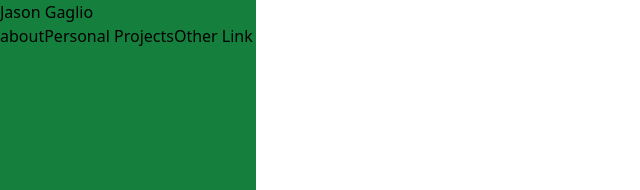
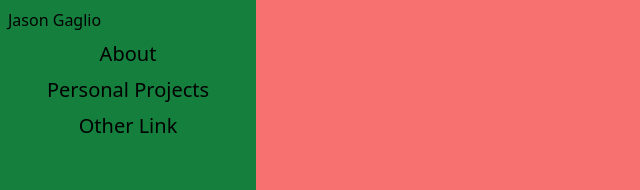
Before and after one commit to Jayrassic/Portfolio_2024, a React (Vite) app: page / in a window 1280 px wide. Shown: the top 190 px of the page, without its empty margins (0-640 px from the left). Built offline with nearby package versions, Linux system fonts and the light colour scheme.

Commit message:
Created basic layout

```diff
--- a/src/App.jsx
+++ b/src/App.jsx
@@ -1,12 +1,98 @@
-import Nav from "./components/Nav";
-import Content from "./components/Content";
+import { motion } from "framer-motion";
+import AboutMe from "./components/AboutMe";
 
 function App() {
+  function scrollHandler(e) {
+    e.preventDefault();
+    const target = e.target;
+    const id = target.getAttribute("href").replace("#", "");
+    const element = document.getElementById(id);
+    element.scrollIntoView(true, {
+      behavior: "smooth",
+    });
+  }
+
   return (
-    <section className="grid grid-cols-10">
-      <Nav />
-      <Content />
-    </section>
+    <div className="grid grid-cols-10 bg-slate-300">
+      <nav className="col-span-2 bg-green-700 h-screen sticky top-1 self-start">
+        <h1 className="p-1 m-1" onClick={(e) => scrollHandler(e)}>
+          <a href="#home">Jason Gaglio</a>
+        </h1>
+        <motion.ul
+          className="flex flex-col gap-2 text-center"
+          onClick={(e) => scrollHandler(e)}
+        >
+          <li>
+            <a className="text-xl" href="#about">
+              About
+            </a>
+          </li>
+          <li>
+            <a className="text-xl" href="#personal">
+              Personal Projects
+            </a>
+          </li>
+          <li>
+            <a className="text-xl" href="#other">
+              Other Link
+            </a>
+          </li>
+        </motion.ul>
+      </nav>
+
+      <div className="col-span-8 max-h-screen  overflow-y-scroll overflow-x-hidden snap-y snap-mandatory scroll-py-0">
+        <div
+          id="home"
+          className=" bg-red-400 min-h-screen snap-always snap-start"
+        ></div>
+        <div
+          id="about"
+          className=" bg-emerald-400 snap-always snap-start min-h-screen"
+        >
+          <AboutMe />
+        </div>
+        <div
+          id="personal"
+          className=" bg-blue-400 min-h-screen snap-always snap-start"
+        >
+          <motion.p
+            className="p-3"
+            initial={{ opacity: 0, x: 200 }}
+            whileInView={{ opacity: 1, x: 0 }}
+            transition={{ type: "tween", delay: 0.2, duration: 0.5 }}
+            viewport={{ amount: 0.1 }}
+          >
+            Lorem ipsum dolor sit, amet consectetur adipisicing elit. Eveniet,
+            quos debitis! Placeat officia incidunt blanditiis aperiam architecto
+            suscipit maiores, reprehenderit animi, atque provident mollitia
+            labore inventore temporibus beatae. Quam, totam. Iste alias at
+            praesentium eligendi corrupti nisi quasi culpa neque ut vel,
+            voluptatibus quibusdam magnam incidunt quod, impedit enim unde
+            facilis illo ipsa temporibus maxime consequuntur, quo placeat quia!
+            Quam!
+          </motion.p>
+        </div>
+        <div
+          id="other"
+          className=" bg-yellow-400 h-screen snap-always snap-start"
+        ></div>
+      </div>
+
+      {/* <ScrollContainer className=" col-span-8 bg-red-400">
+        <ScrollPage>
+          <div>
+            <Animator animation={batch(Fade(), Sticky(), MoveOut(0, -200))}>
+              <h1>Test #1</h1>
+            </Animator>
+          </div>
+        </ScrollPage>
+        <ScrollPage>
+          <Animator animation={batch(Fade(), Sticky(), MoveOut(0, -200))}>
+            <h1>Test #2</h1>
+          </Animator>
+        </ScrollPage>
+      </ScrollContainer> */}
+    </div>
   );
 }
 
```
